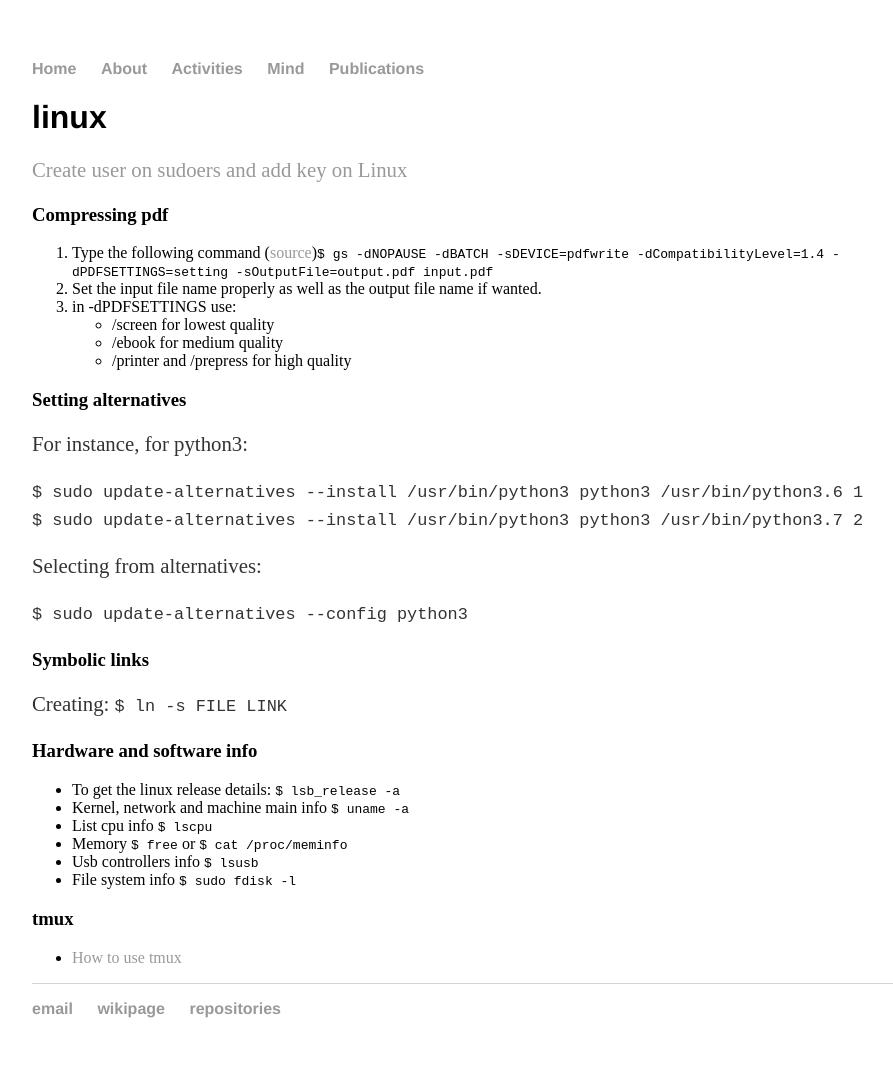
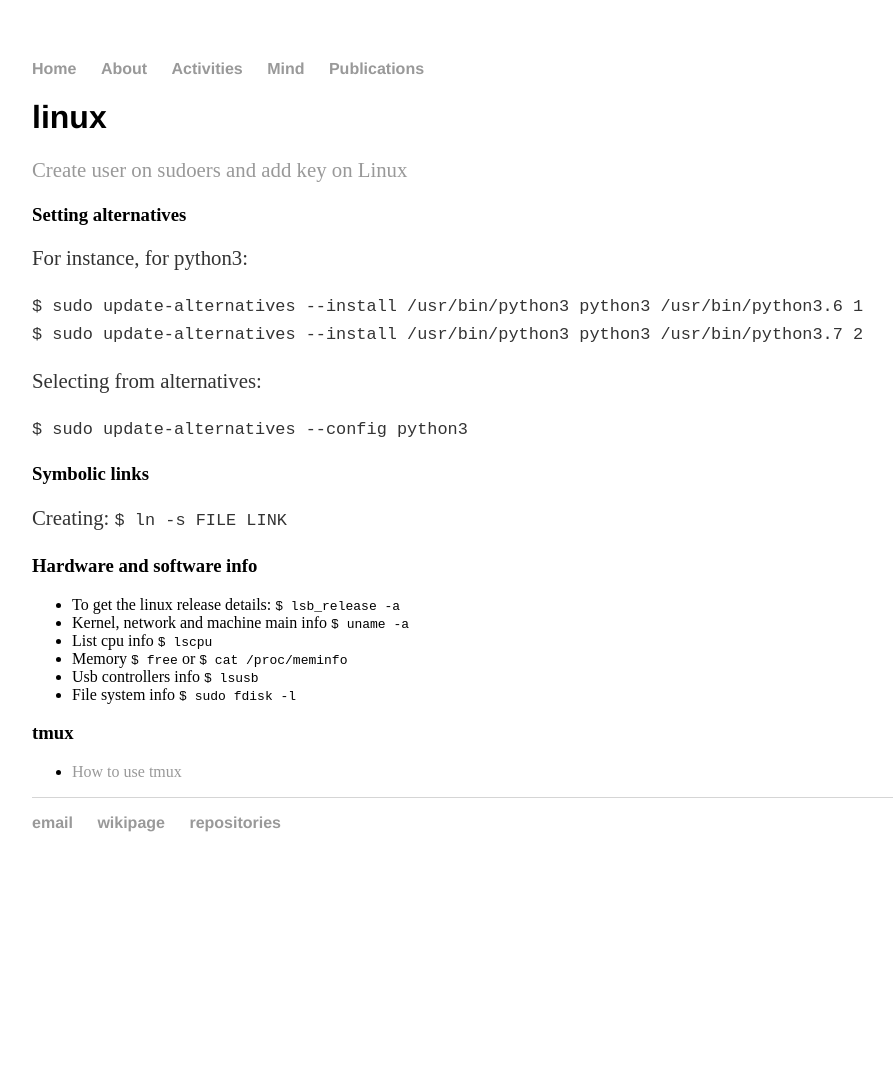
Before and after one commit to cleberjamaral/cleberjamaral.github.io, a Jekyll site: the page built from knowledge/it/linux/README.md, in a window 1280 px wide. Shown: the whole page, without its empty margins (160-1053 px from the left). Built offline with Jekyll 4.4.1, drawn with Linux system fonts in a browser that asks for light colours; our own code applies the rules of GitHub Pages for plain Markdown files; after the commit the page ends 900 px from its top, so only the background shows below that.

Commit message:
GitBook: [master] 71 pages modified

```diff
--- a/knowledge/it/linux/README.md
+++ b/knowledge/it/linux/README.md
@@ -1,15 +1,6 @@
 # linux
 
 [Create user on sudoers and add key on Linux](https://gist.github.com/cleberjamaral/3e4743abc3016d87e286876ec20ab050)
-
-### Compressing pdf
-
-1. Type the following command \([source](https://www.techwalla.com/articles/reduce-pdf-file-size-linux)\)`$ gs -dNOPAUSE -dBATCH -sDEVICE=pdfwrite -dCompatibilityLevel=1.4 -dPDFSETTINGS=setting -sOutputFile=output.pdf input.pdf`
-2. Set the input file name properly as well as the output file name if wanted.
-3. in -dPDFSETTINGS use:
-   * /screen for lowest quality
-   * /ebook for medium quality
-   * /printer and /prepress for high quality
 
 ### Setting alternatives
 
```
Also changed, not shown: SUMMARY.md (+2 -1 lines), knowledge/it/pdf.md (added, +22 -0 lines).
